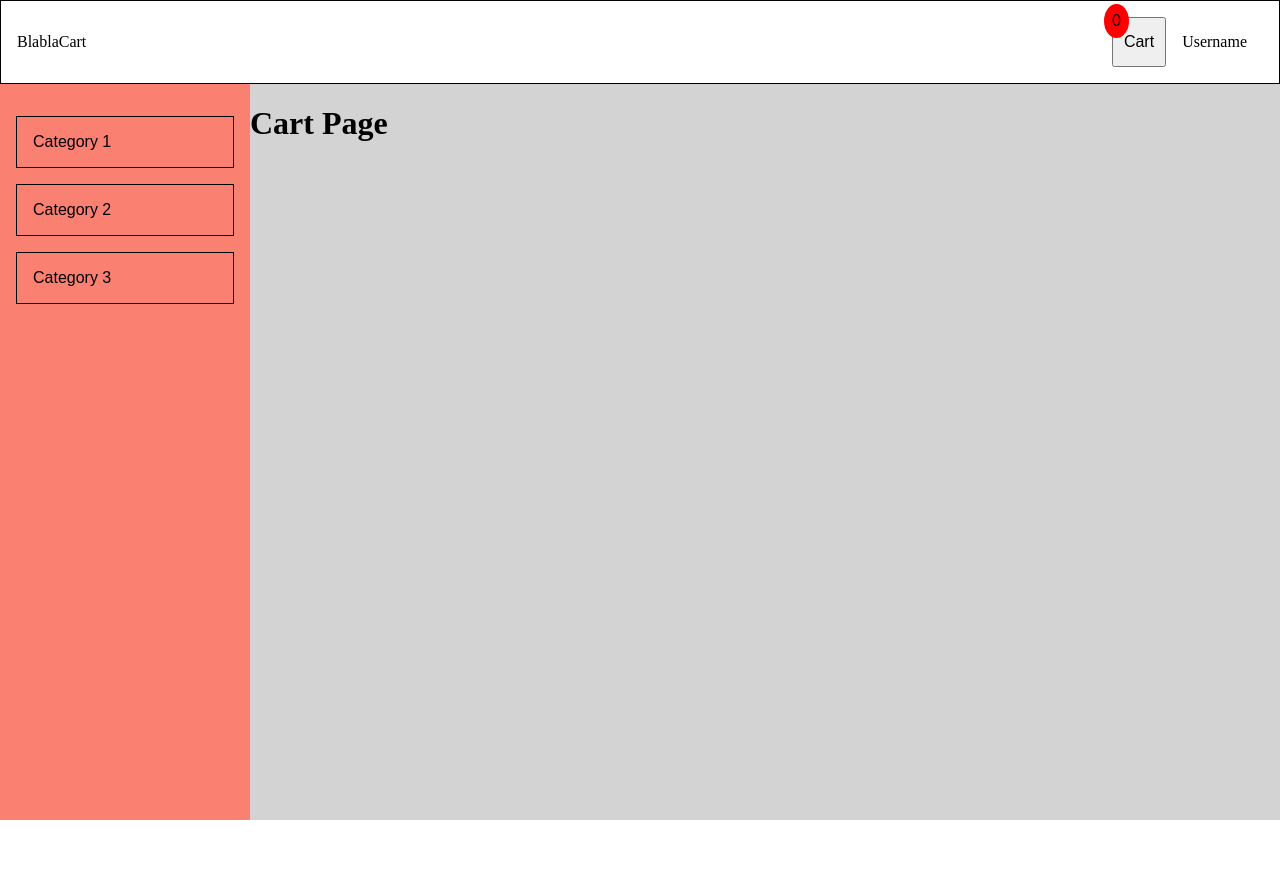
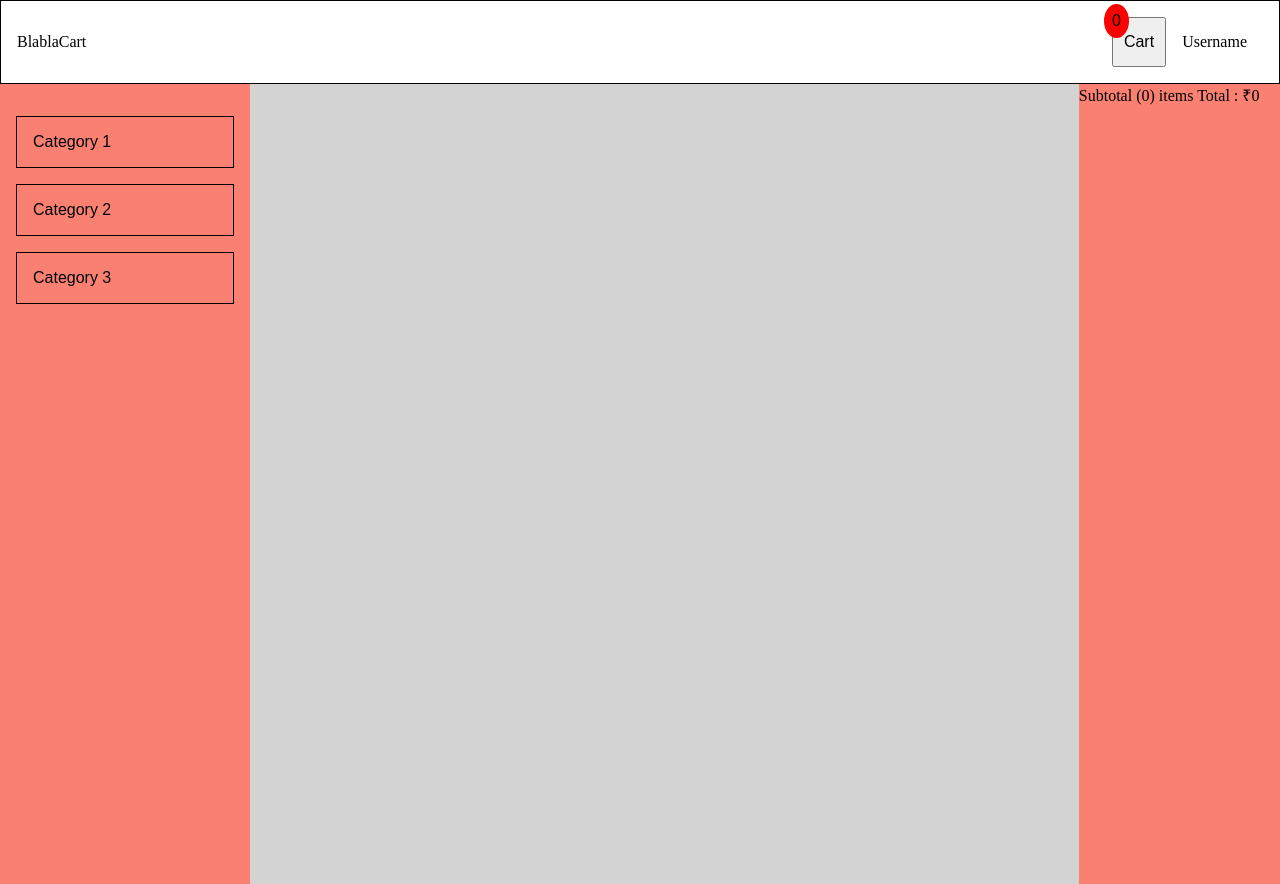
Before and after one commit to ShubhamChavhan09/shopping-cart, a React (Create React App) app: page /cart in a window 1280 px wide. Before the commit the page ends 820 px from the top, so only its background shows below. Built offline with nearby package versions, Linux system fonts and the light colour scheme.

Commit message:
Styled Cart page to show Cart item and total price using useState and useEffect

```diff
--- a/src/pages/Cart.js
+++ b/src/pages/Cart.js
@@ -1,14 +1,53 @@
-import React from "react";
-import { useStore } from "../context";
+import React, { useEffect, useState } from "react";
+import { useDispatch, useStore } from "../context";
+import styled from "styled-components";
 
 const Cart = () => {
   const state = useStore();
 
+  console.log(state);
+
+  const dispatch = useDispatch();
+
+  const [total, setTotal] = useState("");
+
+  useEffect(() => {
+    setTotal(state.cart.reduce((acc, curr) => acc + Number(curr.price), 0));
+  }, [state.cart]);
+
   return (
-    <div>
-      <h1>Cart Page</h1>
-    </div>
+    <Container>
+      <List>
+        {state.cart.map((item) => (
+          <span key={item.id}>{item.name}</span>
+        ))}
+      </List>
+      <Summary>
+        <span>Subtotal ({state.cart.length}) items </span>
+        <span> Total : ₹{total} </span>
+      </Summary>
+    </Container>
   );
 };
 
 export default Cart;
+
+const Container = styled.div`
+  display: flex;
+`;
+
+const Summary = styled.div`
+  width: 250px;
+  height: 100vh;
+  background: salmon;
+`;
+
+const List = styled.div`
+  flex: 1;
+  background: lightgray;
+  display: flex;
+  justify-content: flex-start;
+  align-items: center;
+  flex-basis: 100%;
+  flex-direction: column;
+`;
```
